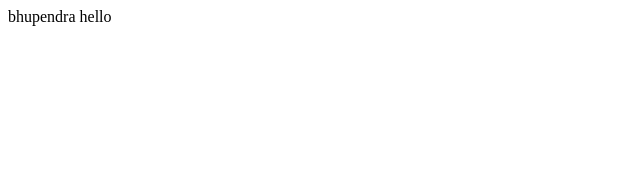
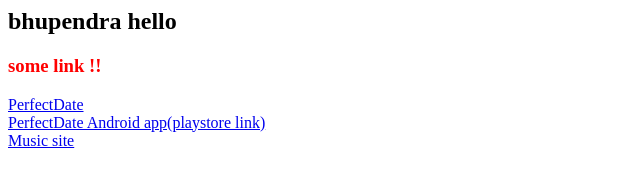
Before and after one commit to bbanothe/bbanothe.github.io, a plain HTML site: page index.html in a window 1280 px wide. Shown: the whole page, without its empty margins (0-640 px from the left). Drawn offline with Linux system fonts and the light colour scheme.

Commit message:
Update index.html

```diff
--- a/index.html
+++ b/index.html
@@ -1 +1,7 @@
-bhupendra hello
+<h2>bhupendra hello </h2>
+
+<h3  style="color:red;">some link !!</h3>
+
+<a href="https://mrdarkk.github.io/PerfectDate/" >PerfectDate</as> <br>
+<a href=" https://play.google.com/store/apps/details?id=com.bhupendra.datingapp">PerfectDate Android app(playstore link)</a> <br>
+<a href=" https://play.google.com/store/apps/details?id=com.bhupendra.datingapp">Music site</ass>
```
